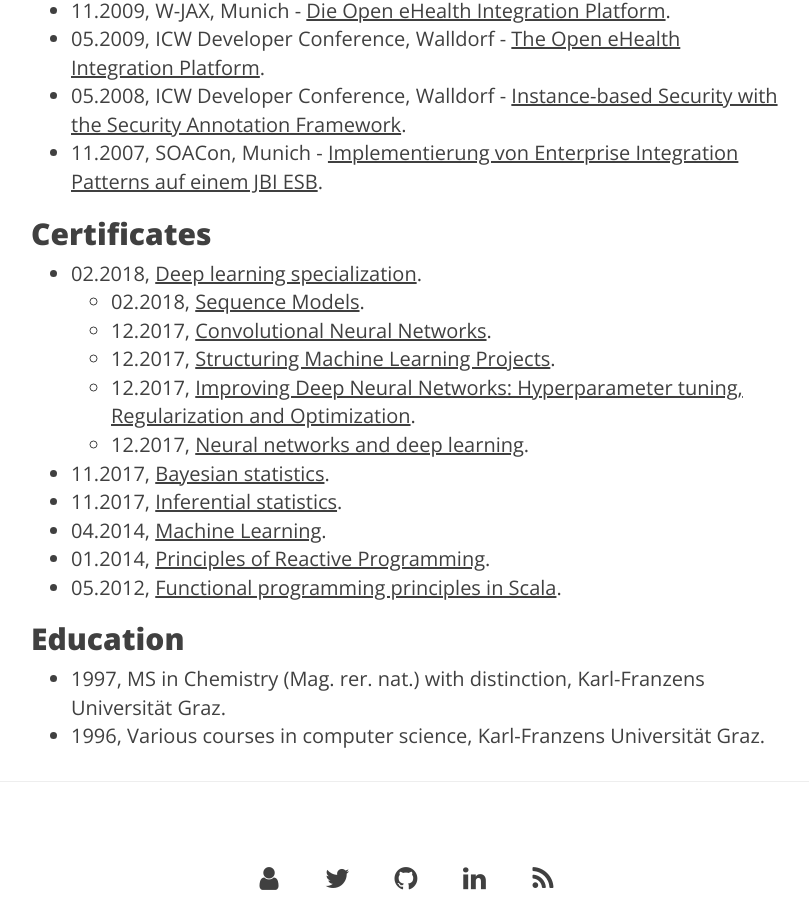
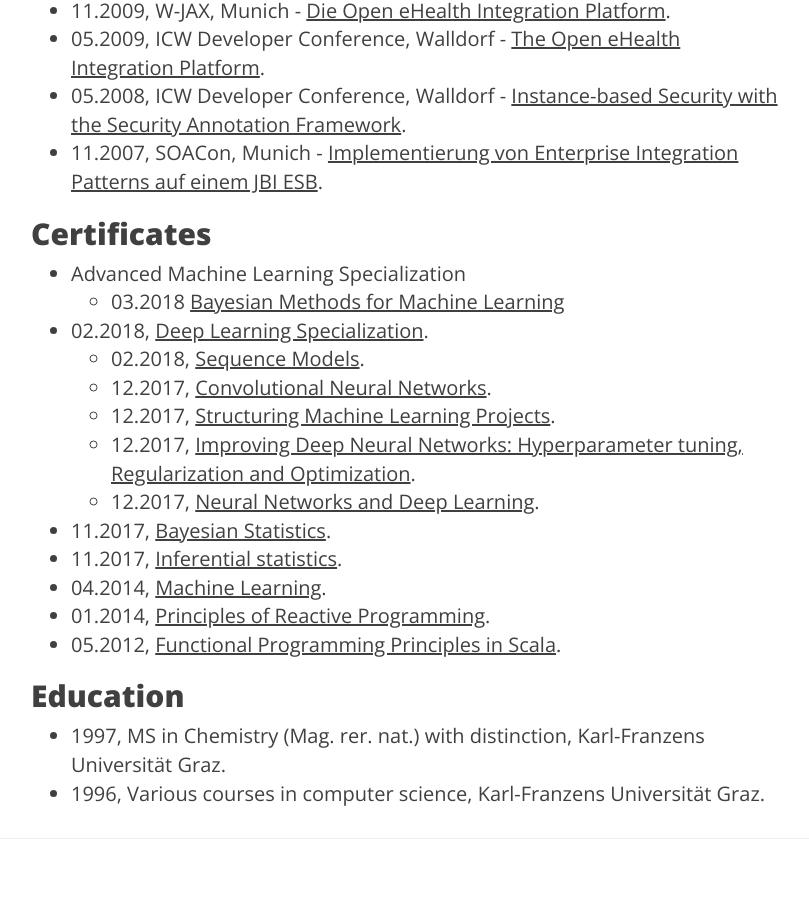
Before and after one commit to krasserm/krasserm.github.io, a Jekyll site: the page built from resume.md, in a window 1280 px wide and 900 px high, scrolled down 5446 px. Shown: the whole window, without its empty margins (234-1043 px from the left). Built offline with Jekyll 4.4.1, drawn with Linux system fonts in a browser that asks for light colours.

Commit message:
Bayesian methods for machine learning certificate

```diff
--- a/resume.md
+++ b/resume.md
@@ -183,17 +183,19 @@
 
 ## Certificates
 
-- 02.2018, [Deep learning specialization](https://www.coursera.org/account/accomplishments/specialization/certificate/N7D4G6K9RUJ5).
+- Advanced Machine Learning Specialization
+  - 03.2018 [Bayesian Methods for Machine Learning](https://www.coursera.org/account/accomplishments/certificate/JCLCTLAFA6FL)
+- 02.2018, [Deep Learning Specialization](https://www.coursera.org/account/accomplishments/specialization/certificate/N7D4G6K9RUJ5).
   - 02.2018, [Sequence Models](https://www.coursera.org/account/accomplishments/certificate/LW9F67WHE9BD).
   - 12.2017, [Convolutional Neural Networks](https://www.coursera.org/account/accomplishments/certificate/KHC48MXMABUS).
   - 12.2017, [Structuring Machine Learning Projects](https://www.coursera.org/account/accomplishments/certificate/BZ4VKF7ZP4D8).
   - 12.2017, [Improving Deep Neural Networks: Hyperparameter tuning, Regularization and Optimization](https://www.coursera.org/account/accomplishments/certificate/SRW2KEFARWQD).
-  - 12.2017, [Neural networks and deep learning](https://www.coursera.org/account/accomplishments/certificate/9H2KQFF4UZJF).
-- 11.2017, [Bayesian statistics](https://www.coursera.org/account/accomplishments/certificate/Y6BXN4STWKTA).
+  - 12.2017, [Neural Networks and Deep Learning](https://www.coursera.org/account/accomplishments/certificate/9H2KQFF4UZJF).
+- 11.2017, [Bayesian Statistics](https://www.coursera.org/account/accomplishments/certificate/Y6BXN4STWKTA).
 - 11.2017, [Inferential statistics](https://www.coursera.org/account/accomplishments/certificate/CC2MMS6X7H86).
 - 04.2014, [Machine Learning](http://martin-krasser.de/certificates/coursera/machinelearning/certificate-2014-machine-learning.pdf).
 - 01.2014, [Principles of Reactive Programming](http://martin-krasser.de/certificates/coursera/reactive/certificate-2014-reactive.pdf).
-- 05.2012, [Functional programming principles in Scala](http://martin-krasser.de/certificates/coursera/fpscala/certificate-2012-fpscala.pdf).
+- 05.2012, [Functional Programming Principles in Scala](http://martin-krasser.de/certificates/coursera/fpscala/certificate-2012-fpscala.pdf).
 
 ## Education
 
```
